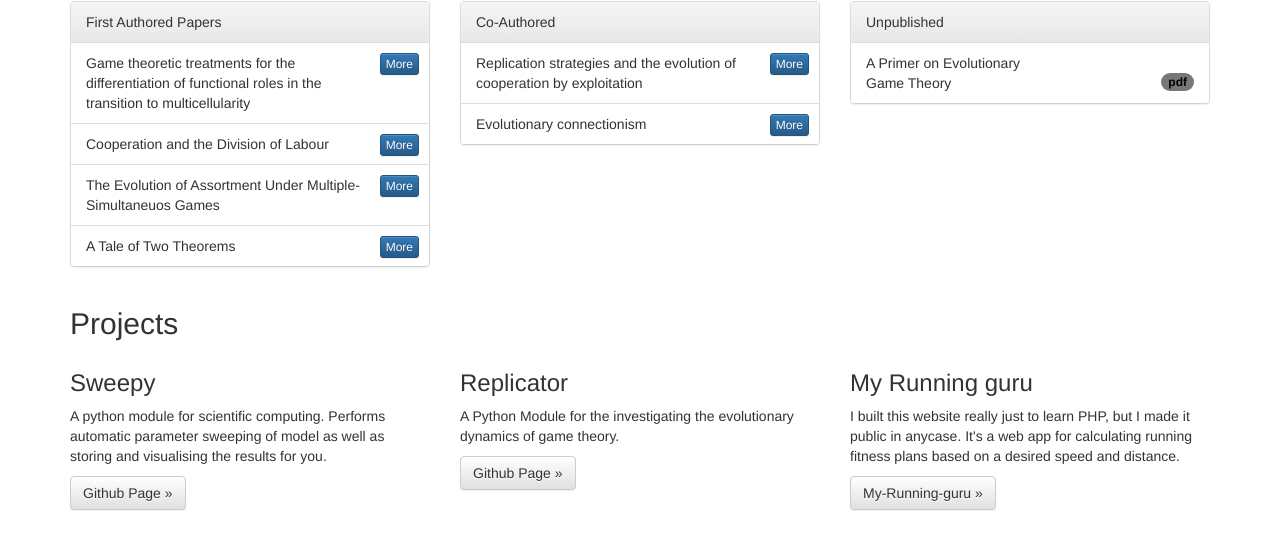
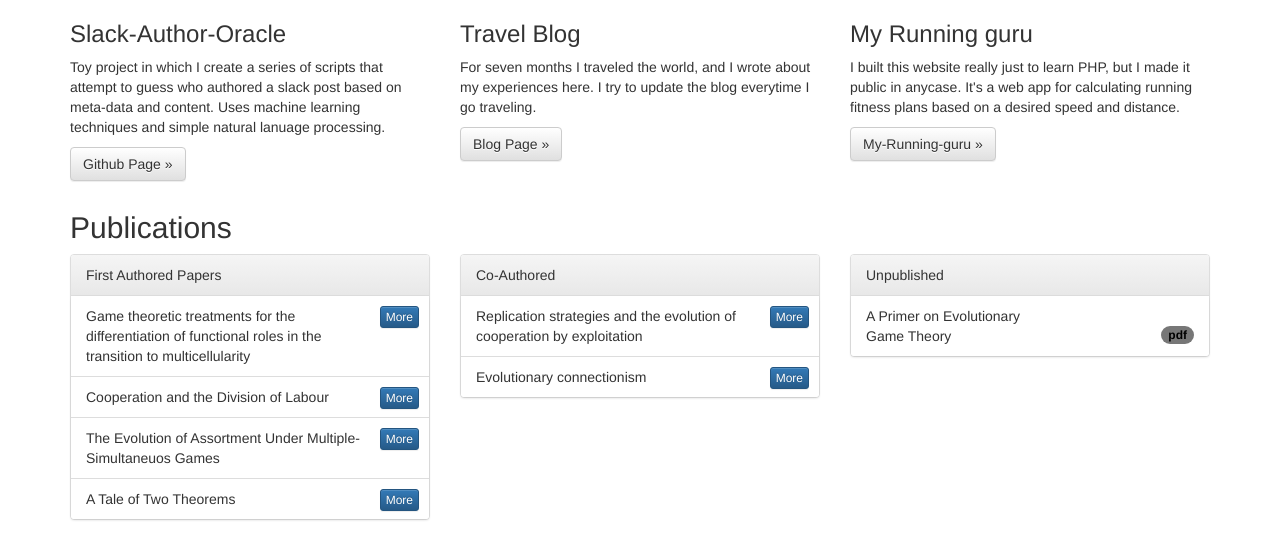
Before and after one commit to simontudge/homepage, a plain HTML site: page index.html in a window 1280 px wide. Shown: the part 527-1087 px from the top of the page. Drawn offline with nearby package versions, Linux system fonts and the light colour scheme.

Commit message:
Updates the projects and moves them to a more prominent place

```diff
--- a/index.html
+++ b/index.html
@@ -99,8 +99,35 @@
           <img src="images/profile.JPG" class="image-responsive" height="250px">
         </div>
       </div>
+    </div>
 
+    <div id="div3" class="main-div">
+
+      <h2>Projects</h2>
+
+      <div class="row">
+
+        <div class="col-md-4">
+          <h3>Slack-Author-Oracle</h3>
+          <p>Toy project in which I create a series of scripts that attempt to guess who authored a slack post based on meta-data and content. Uses machine learning techniques and simple natural lanuage processing.</p>
+          <p><a class="btn btn-default" href="https://github.com/simontudge/slack-author-oracle" role="button">Github Page &raquo;</a></p>
+        </div>
+
+        <div class="col-md-4">
+          <h3>Travel Blog</h3>
+          <p>For seven months I traveled the world, and I wrote about my experiences here. I try to update the blog everytime I go traveling.</p>
+          <p><a class="btn btn-default" href="https://github.com/simontudge/replicator" role="button">Blog Page &raquo;</a></p>
+        </div>
+
+        <div class="col-md-4">
+          <h3>My Running guru</h3>
+          <p>I built this website really just to learn PHP, but I made it public in anycase. It's a web app for calculating running fitness plans based on a desired speed and distance.</p>
+          <p><a class="btn btn-default" href="https://www.my-running-guru.com" role="button">My-Running-guru &raquo;</a></p>
+        </div>
+
+      </div>
     </div>
+
     <div id="div2" class="main-div">
 
       <h2>Publications</h2>
@@ -172,34 +199,6 @@
               </li>
             </ul>
           </div>
-        </div>
-
-      </div>
-    </div>
-
-    <div id="div3" class="main-div">
-
-      <h2>Projects</h2>
-
-      <div class="row">
-
-        <div class="col-md-4">
-          <h3>Sweepy</h3>
-          <p>A python module for scientific computing. Performs automatic parameter sweeping of model as well as storing and visualising the results for you.</p>
-          <p><a class="btn btn-default" href="https://github.com/simontudge/sweepy" role="button">Github Page &raquo;</a></p>
-
-        </div>
-
-        <div class="col-md-4">
-          <h3>Replicator</h3>
-          <p>A Python Module for the investigating the evolutionary dynamics of game theory.</p>
-          <p><a class="btn btn-default" href="https://github.com/simontudge/replicator" role="button">Github Page &raquo;</a></p>
-        </div>
-
-        <div class="col-md-4">
-          <h3>My Running guru</h3>
-          <p>I built this website really just to learn PHP, but I made it public in anycase. It's a web app for calculating running fitness plans based on a desired speed and distance.</p>
-          <p><a class="btn btn-default" href="https://www.my-running-guru.com" role="button">My-Running-guru &raquo;</a></p>
         </div>
 
       </div>
```
